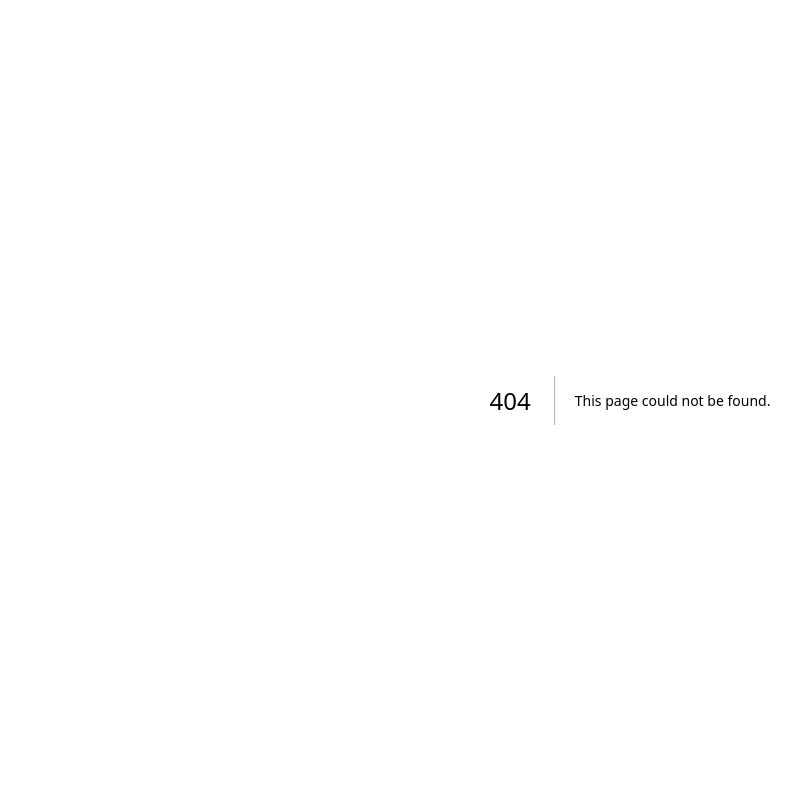
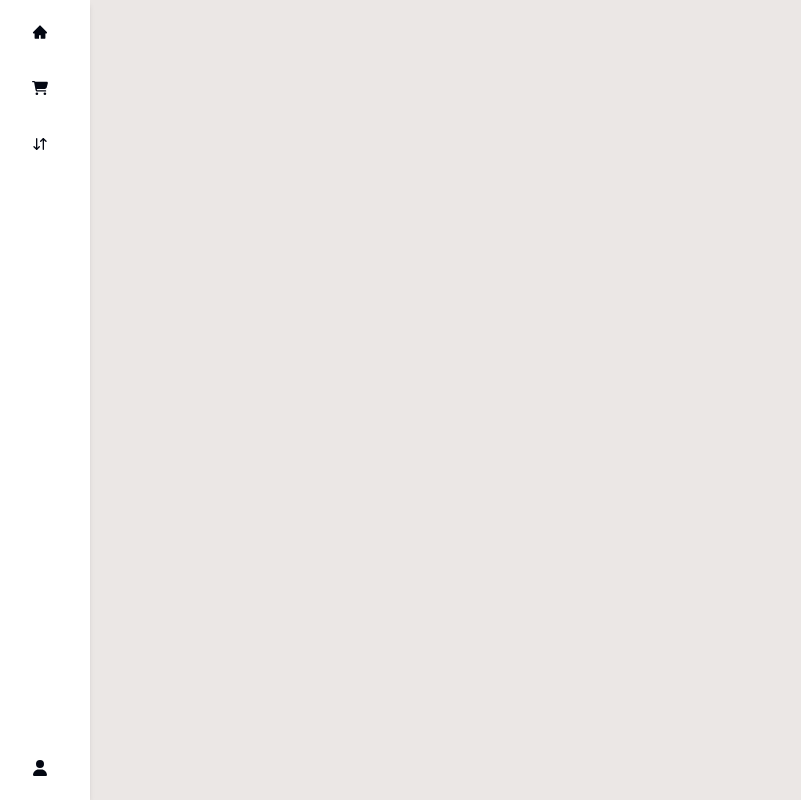
Before and after one commit to Panjiiiiiii/study-case-retail-app, a Next.js app: page /user in a window 1280 px wide. Before the commit this address had no page. Shown: the whole page, without its empty margins (10-811 px from the left). Built offline with nearby package versions, Linux system fonts and the light colour scheme.

Commit message:
Update app layout and add NavbarSidebar component for improved navigation

```diff
--- a/src/app/layout.js
+++ b/src/app/layout.js
@@ -7,7 +7,7 @@ const inter = Inter({
 });
 
 export const metadata = {
-  title: "Create Next App",
+  title: "Erp Retail App",
   description: "Generated by create next app",
 };
 
--- /dev/null
+++ b/src/app/user/components/navbar.js
@@ -0,0 +1,36 @@
+import { AiFillHome } from "react-icons/ai";
+import { FaCartShopping } from "react-icons/fa6";
+import { LuArrowDownUp } from "react-icons/lu";
+import { FaUser } from "react-icons/fa6";
+import Link from "next/link";
+
+const navItems = [
+    {icon: <AiFillHome/>, label: 'Home', href: '/' },
+    {icon: <FaCartShopping/>, label: 'Payment', href: '/cart' },
+    {icon: <LuArrowDownUp />,label: 'History', href: '/history' },
+    {icon : <FaUser/>, label: 'Logout', href: '/logout' },
+];
+
+export default function NavbarSidebar() {
+  return (
+    <aside className="fixed top-0 left-0 h-screen w-[100px] bg-white flex flex-col items-center justify-between py-4 shadow-md">
+
+      <div className="flex flex-col gap-6">
+        {navItems.slice(0, -1).map((item, index) => (
+          <Link href={item.href} key={index} title={item.label}>
+            <div className="p-2 rounded-md hover:bg-gray-200 transition-colors">
+              {item.icon}
+            </div>
+          </Link>
+        ))}
+      </div>
+      <div>
+        <Link href={navItems[3].href} title={navItems[3].label}>
+          <div className="p-2 rounded-md hover:bg-gray-200 transition-colors">
+            {navItems[3].icon}
+          </div>
+        </Link>
+      </div>
+    </aside>
+  );
+}
--- /dev/null
+++ b/src/app/user/layout.js
@@ -0,0 +1,12 @@
+import NavbarSidebar from "./components/navbar";
+
+export default function Layout({ children }) {
+  return (
+    <div className="flex">
+      <NavbarSidebar />
+      <main className="flex-1 bg-[#EBE7E5]">
+        {children}
+      </main>
+    </div>
+  );
+}
--- /dev/null
+++ b/src/app/user/page.js
@@ -0,0 +1,7 @@
+export default function page(params) {
+    return (
+        <div className="flex flex-col items-center justify-center h-screen bg-[#EBE7E5]">
+
+        </div>
+    );
+};
```
